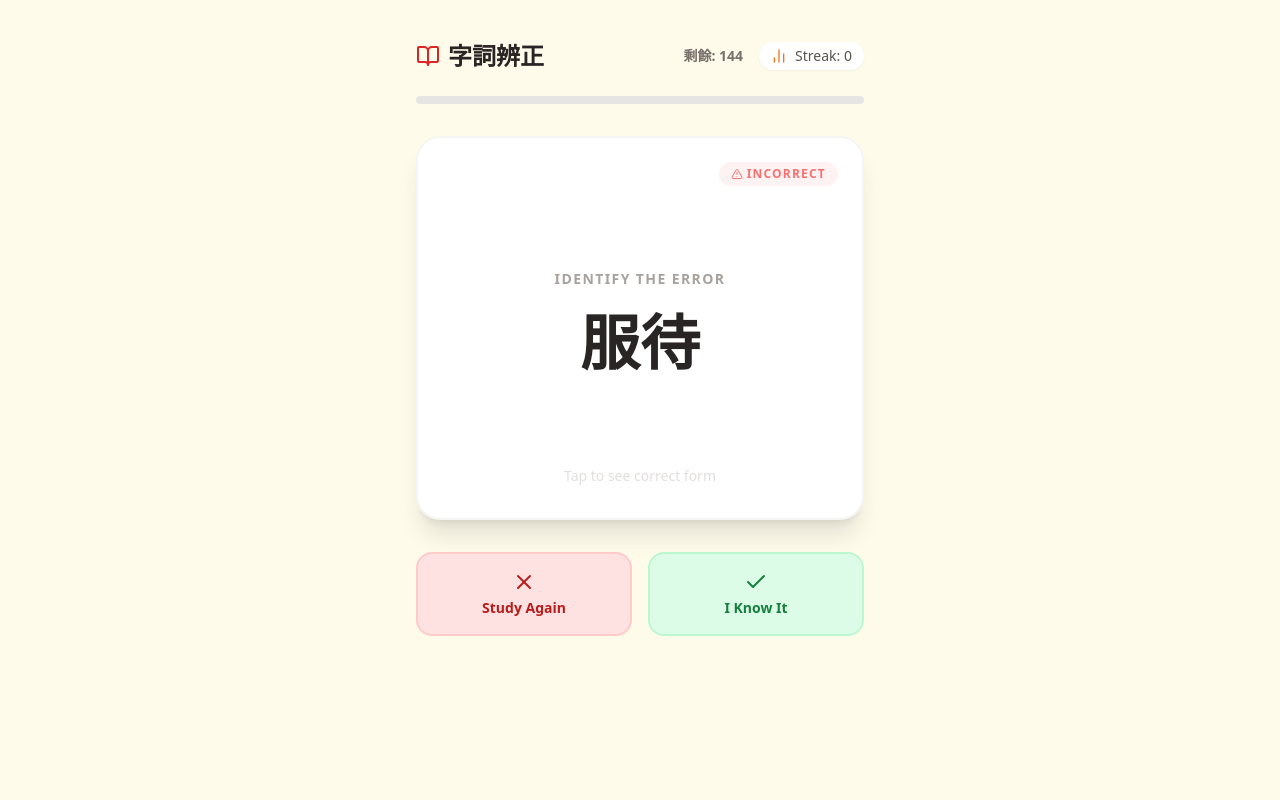
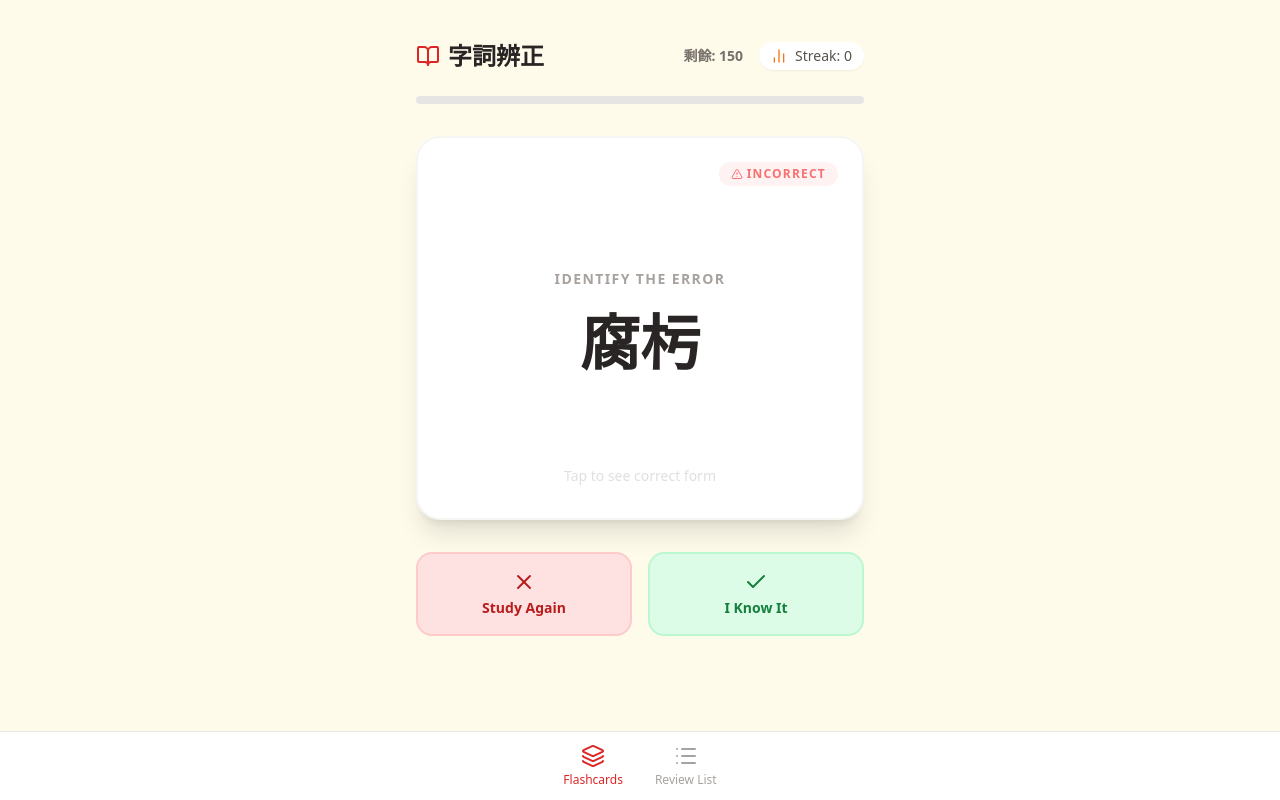
Before and after one commit to IsaacSzeccl/csci9001_final2025_flashcards, a React (Vite) app in the folder my-flashcards/: page / in a window 1280 px wide. Built offline with nearby package versions, Linux system fonts and the light colour scheme.

Commit message:
Add missing vocab and fix mistake in vocab 24

```diff
--- a/my-flashcards/src/App.jsx
+++ b/my-flashcards/src/App.jsx
@@ -1,5 +1,5 @@
 import React, { useState, useEffect, useCallback } from 'react';
-import { BookOpen, Check, X, RotateCw, BarChart2, RefreshCw, Trophy, AlertTriangle } from 'lucide-react';
+import { BookOpen, Check, X, RotateCw, BarChart2, RefreshCw, Trophy, AlertTriangle, List, Layers, Bookmark, Download } from 'lucide-react';
 
 // Data extracted from "參考資料_字詞辨正.pdf"
 const initialVocabulary = [
@@ -7,11 +7,13 @@ const initialVocabulary = [
   { id: 2, wrong: "豐采", correct: "風采" },
   { id: 3, wrong: "煩燥", correct: "煩躁" },
   { id: 4, wrong: "乾躁", correct: "乾燥" },
+  { id: 5, wrong: "眈誤", correct: "耽誤" },
   { id: 6, wrong: "隱若", correct: "隱約" },
   { id: 7, wrong: "手飾", correct: "首飾" },
   { id: 8, wrong: "清淅", correct: "清晰" },
   { id: 9, wrong: "辨論", correct: "辯論" },
   { id: 10, wrong: "浪廢", correct: "浪費" },
+  { id: 11, wrong: "巳經", correct: "已經" },
   { id: 12, wrong: "熟識", correct: "熟悉" },
   { id: 13, wrong: "反醒", correct: "反省" },
   { id: 14, wrong: "零晨", correct: "凌晨" },
@@ -44,9 +46,11 @@ const initialVocabulary = [
   { id: 41, wrong: "婉惜", correct: "惋惜" },
   { id: 42, wrong: "盤倨", correct: "盤踞" },
   { id: 43, wrong: "詳程", correct: "詳情" },
+  { id: 44, wrong: "腐杇", correct: "腐朽" },
   { id: 45, wrong: "服待", correct: "服侍" },
   { id: 46, wrong: "脈胳", correct: "脈絡" },
   { id: 47, wrong: "轄免", correct: "豁免" },
+  { id: 48, wrong: "藉貫", correct: "籍貫" },
   { id: 49, wrong: "陶治", correct: "陶冶" },
   { id: 50, wrong: "熟諗", correct: "熟稔" },
   { id: 51, wrong: "貫輸", correct: "灌輸" },
@@ -75,6 +79,7 @@ const initialVocabulary = [
   { id: 74, wrong: "恐佈", correct: "恐怖" },
   { id: 75, wrong: "切想", correct: "設想" },
   { id: 76, wrong: "食不裹腹", correct: "食不果腹" },
+  { id: 77, wrong: "妄自非薄", correct: "妄自菲薄" },
   { id: 78, wrong: "名列前矛", correct: "名列前茅" },
   { id: 79, wrong: "舉旗不定", correct: "舉棋不定" },
   { id: 80, wrong: "肝腦途地", correct: "肝腦塗地" },
@@ -101,6 +106,7 @@ const initialVocabulary = [
   { id: 101, wrong: "沮擊", correct: "狙擊" },
   { id: 102, wrong: "嘗光", correct: "賞光" },
   { id: 103, wrong: "公孥", correct: "公帑" },
+  { id: 104, wrong: "叼嘮", correct: "叨嘮" },
   { id: 105, wrong: "變掛", correct: "變卦" },
   { id: 106, wrong: "事誼", correct: "事宜" },
   { id: 107, wrong: "符會", correct: "附會" },
@@ -180,12 +186,14 @@ const selectRandomCard = (activeCards, currentCardId) => {
 };
 
 export default function ChineseFlashcards() {
+  const [view, setView] = useState('flashcards'); // 'flashcards' | 'saved'
   const [cards, setCards] = useState(() => {
     return initialVocabulary.map(card => ({
       ...card,
       weight: 10,
       sessionCount: 0,
-      learned: false
+      learned: false,
+      saved: false // New property for "Review List"
     }));
   });
 
@@ -211,9 +219,18 @@ export default function ChineseFlashcards() {
     const updatedCards = cards.map(card => {
       if (card.id === currentCard.id) {
         if (knowsIt) {
+          // If known, remove from deck, but keep in saved list if it was already saved
           return { ...card, learned: true, weight: 0 };
         } else {
-          return { ...card, weight: Math.min(100, card.weight + 20), sessionCount: card.sessionCount + 1 };
+          // If NOT known (Study Again):
+          // 1. Increase weight
+          // 2. Mark as SAVED (add to review list)
+          return {
+            ...card,
+            weight: Math.min(100, card.weight + 20),
+            sessionCount: card.sessionCount + 1,
+            saved: true
+          };
         }
       }
       return card;
@@ -240,6 +257,7 @@ export default function ChineseFlashcards() {
   };
 
   const restartSession = () => {
+    // Keeps the 'saved' status but resets learning status
     const resetCards = cards.map(c => ({ ...c, learned: false, weight: 10 }));
     setCards(resetCards);
     setFinished(false);
@@ -248,32 +266,96 @@ export default function ChineseFlashcards() {
     setIsFlipped(false);
   };
 
-  if (finished) {
+  // --- DOWNLOAD FUNCTION ---
+  const downloadMistakes = () => {
+    const savedList = cards.filter(c => c.saved);
+    if (savedList.length === 0) return;
+
+    // Create the content string
+    const fileContent = savedList.map(card => `${card.wrong} ${card.correct}`).join('\n');
+
+    // Create a blob and link to trigger download
+    const element = document.createElement("a");
+    const file = new Blob([fileContent], {type: 'text/plain'});
+    element.href = URL.createObjectURL(file);
+    element.download = "gorevise.txt";
+    document.body.appendChild(element); // Required for this to work in FireFox
+    element.click();
+    document.body.removeChild(element);
+  };
+
+  const activeCount = cards.filter(c => !c.learned).length;
+  const savedList = cards.filter(c => c.saved);
+
+  // --- RENDER SAVED LIST ---
+  if (view === 'saved') {
     return (
-      <div className="min-h-screen bg-amber-50 flex flex-col items-center justify-center p-4 text-center">
-        <div className="bg-white p-10 rounded-3xl shadow-xl max-w-md w-full flex flex-col items-center border border-amber-100">
-          <Trophy className="w-20 h-20 text-yellow-500 mb-6" />
-          <h2 className="text-3xl font-bold text-stone-800 mb-2">恭喜 (Gōngxǐ)!</h2>
-          <p className="text-stone-500 mb-8">You've mastered all the corrections.</p>
+      <div className="min-h-screen bg-amber-50 flex flex-col items-center py-6 px-4 font-sans text-stone-800 pb-24">
+        <header className="w-full max-w-md flex items-center justify-between mb-6">
+          <div className="flex items-center gap-2">
+            <Bookmark className="w-6 h-6 text-red-600" />
+            <h1 className="text-2xl font-bold text-stone-800">Review List</h1>
+          </div>
 
           <button
-            onClick={restartSession}
-            className="bg-red-600 hover:bg-red-700 text-white font-bold py-3 px-8 rounded-full flex items-center gap-2 transition-transform active:scale-95"
+            onClick={downloadMistakes}
+            disabled={savedList.length === 0}
+            className="flex items-center gap-2 bg-stone-800 text-white px-3 py-2 rounded-lg text-xs font-bold hover:bg-stone-700 disabled:opacity-50 disabled:cursor-not-allowed transition-colors"
           >
-            <RefreshCw className="w-5 h-5" />
-            Start Over
+            <Download className="w-4 h-4" />
+            Download .txt
+          </button>
+        </header>
+
+        <div className="w-full max-w-md space-y-3">
+          {savedList.length === 0 ? (
+            <div className="text-center py-10 text-stone-400">
+              <p>No saved words yet.</p>
+              <p className="text-sm mt-2">Click "Study Again" on a card to add it here.</p>
+            </div>
+          ) : (
+            savedList.map((card) => (
+              <div key={card.id} className="bg-white p-4 rounded-xl shadow-sm border border-stone-100 flex items-center justify-between">
+                <div className="flex flex-col items-center flex-1 border-r border-stone-100 pr-4">
+                  <span className="text-xs text-stone-400 uppercase tracking-widest mb-1">Wrong</span>
+                  <span className="text-xl font-medium text-stone-500 line-through decoration-red-300">{card.wrong}</span>
+                </div>
+                <div className="flex flex-col items-center flex-1 pl-4">
+                  <span className="text-xs text-green-600 uppercase tracking-widest mb-1 font-bold">Correct</span>
+                  <span className="text-2xl font-bold text-stone-800">{card.correct}</span>
+                </div>
+              </div>
+            ))
+          )}
+        </div>
+
+        {/* Bottom Navigation */}
+        <div className="fixed bottom-0 left-0 w-full bg-white border-t border-stone-200 p-3 flex justify-center gap-8 z-10">
+          <button
+            onClick={() => setView('flashcards')}
+            className={`flex flex-col items-center gap-1 ${view === 'flashcards' ? 'text-red-600' : 'text-stone-400'}`}
+          >
+            <Layers className="w-6 h-6" />
+            <span className="text-xs font-medium">Flashcards</span>
+          </button>
+          <button
+            onClick={() => setView('saved')}
+            className={`flex flex-col items-center gap-1 ${view === 'saved' ? 'text-red-600' : 'text-stone-400'}`}
+          >
+            <List className="w-6 h-6" />
+            <span className="text-xs font-medium">Review List</span>
+            {savedList.length > 0 && (
+              <span className="absolute ml-6 mb-4 w-2 h-2 bg-red-500 rounded-full"></span>
+            )}
           </button>
         </div>
       </div>
     );
   }
 
-  if (!currentCard) return <div className="min-h-screen bg-amber-50 flex items-center justify-center text-stone-500">Loading...</div>;
-
-  const activeCount = cards.filter(c => !c.learned).length;
-
+  // --- RENDER FLASHCARDS ---
   return (
-    <div className="min-h-screen bg-amber-50 flex flex-col items-center py-10 px-4 font-sans text-stone-800">
+    <div className="min-h-screen bg-amber-50 flex flex-col items-center py-10 px-4 font-sans text-stone-800 pb-24">
 
       {/* Header */}
       <header className="w-full max-w-md flex justify-between items-center mb-6">
@@ -292,6 +374,24 @@ export default function ChineseFlashcards() {
         </div>
       </header>
 
+      {/* Completion State */}
+      {finished ? (
+         <div className="flex-1 flex flex-col items-center justify-center text-center w-full max-w-md">
+            <div className="bg-white p-10 rounded-3xl shadow-xl w-full border border-amber-100">
+              <Trophy className="w-20 h-20 text-yellow-500 mb-6 mx-auto" />
+              <h2 className="text-3xl font-bold text-stone-800 mb-2">恭喜 (Gōngxǐ)!</h2>
+              <p className="text-stone-500 mb-8">You've mastered all the corrections.</p>
+              <button
+                onClick={restartSession}
+                className="bg-red-600 hover:bg-red-700 text-white font-bold py-3 px-8 rounded-full flex items-center justify-center gap-2 w-full transition-transform active:scale-95"
+              >
+                <RefreshCw className="w-5 h-5" />
+                Start Over
+              </button>
+            </div>
+         </div>
+      ) : currentCard ? (
+        <>
           {/* Progress Bar */}
           <div className="w-full max-w-md bg-stone-200 h-2 rounded-full mb-8 overflow-hidden">
             <div
@@ -308,47 +408,37 @@ export default function ChineseFlashcards() {
 
               {/* Front of Card (WRONG) */}
               <div className="absolute w-full h-full backface-hidden bg-white rounded-3xl shadow-xl flex flex-col items-center justify-center border-2 border-stone-100 p-8 hover:shadow-2xl transition-shadow overflow-hidden">
-            {/* Corner Tag */}
                 <div className="absolute top-6 right-6 flex items-center gap-1 text-red-400 bg-red-50 px-3 py-1 rounded-full text-xs font-bold uppercase tracking-widest">
                     <AlertTriangle className="w-3 h-3" />
                     <span>Incorrect</span>
                 </div>
-
                 <div className="text-center">
                     <span className="text-sm text-stone-400 font-semibold tracking-widest uppercase mb-4 block">Identify the Error</span>
                     <h2 className={`${currentCard.wrong.length > 5 ? 'text-3xl' : 'text-6xl'} font-bold text-stone-800 mb-2 leading-tight`}>
                     {currentCard.wrong}
                     </h2>
                 </div>
-
                 <p className="text-stone-300 text-sm mt-12 animate-pulse absolute bottom-8">Tap to see correct form</p>
               </div>
 
               {/* Back of Card (CORRECT) */}
               <div className="absolute w-full h-full backface-hidden bg-red-600 rounded-3xl shadow-xl rotate-y-180 flex flex-col items-center justify-center p-8 text-white">
-
-             {/* Corner Tag */}
                  <div className="absolute top-6 right-6 flex items-center gap-1 text-red-600 bg-white px-3 py-1 rounded-full text-xs font-bold uppercase tracking-widest">
                     <Check className="w-3 h-3" />
                     <span>Correct</span>
                 </div>
-
                  <div className="flex flex-col items-center text-center space-y-6 w-full">
                   <div>
                     <span className="text-xs text-red-200 uppercase tracking-widest opacity-80">You saw</span>
                     <p className="text-2xl font-medium text-red-200 line-through decoration-red-300/50 mt-1">{currentCard.wrong}</p>
                   </div>
-
                   <div className="w-16 h-1 bg-red-400 rounded-full"></div>
-
                   <div>
                     <span className="text-xs text-red-200 uppercase tracking-widest opacity-80">Correct Form</span>
-                {/* Responsive text size to prevent overflow for longer idioms */}
                     <p className={`${currentCard.correct.length > 4 ? 'text-4xl' : 'text-6xl'} font-bold mt-2 tracking-wide`}>{currentCard.correct}</p>
                   </div>
                 </div>
               </div>
-
             </div>
           </div>
 
@@ -370,6 +460,31 @@ export default function ChineseFlashcards() {
               <span className="text-sm">I Know It</span>
             </button>
           </div>
+        </>
+      ) : (
+        <div className="text-stone-500 mt-20">Loading...</div>
+      )}
+
+      {/* Bottom Navigation */}
+      <div className="fixed bottom-0 left-0 w-full bg-white border-t border-stone-200 p-3 flex justify-center gap-8 z-10">
+        <button
+          onClick={() => setView('flashcards')}
+          className={`flex flex-col items-center gap-1 ${view === 'flashcards' ? 'text-red-600' : 'text-stone-400'}`}
+        >
+          <Layers className="w-6 h-6" />
+          <span className="text-xs font-medium">Flashcards</span>
+        </button>
+        <button
+          onClick={() => setView('saved')}
+          className={`flex flex-col items-center gap-1 ${view === 'saved' ? 'text-red-600' : 'text-stone-400'}`}
+        >
+          <List className="w-6 h-6" />
+          <span className="text-xs font-medium">Review List</span>
+          {savedList.length > 0 && (
+            <span className="absolute ml-6 mb-4 w-2 h-2 bg-red-500 rounded-full"></span>
+          )}
+        </button>
+      </div>
 
       <style jsx global>{`
         .perspective-1000 {
```
Lines whose indentation alone changed are shown as unchanged.
